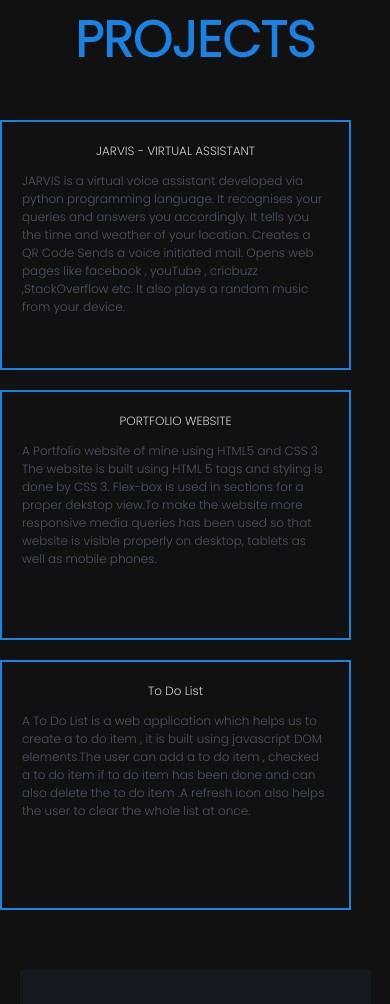
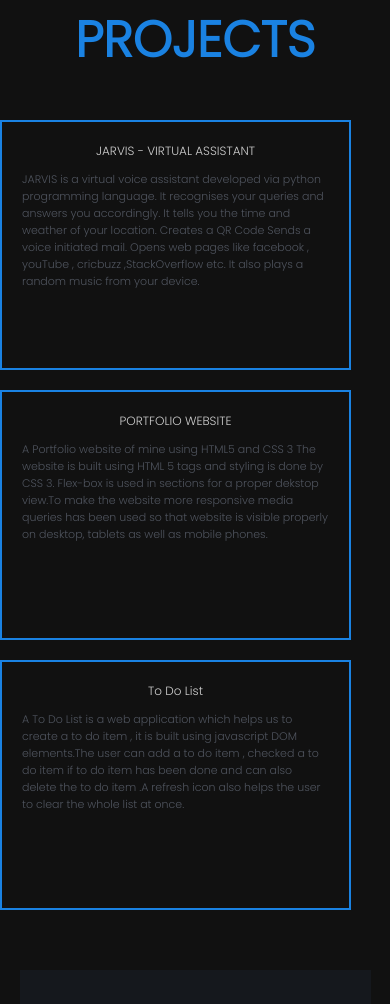
Before and after one commit to shariquestark/portfolio, a plain HTML site: page index.html in a window 390 px wide. Shown: the part 3109-4113 px from the top of the page. Drawn offline with Linux system fonts and the light colour scheme.

Commit message:
final commit

```diff
--- a/index.html
+++ b/index.html
@@ -221,7 +221,7 @@
     <!--Contact-->
     <section id="contact" data-aos="fade-up">
         <!--Form-->
-        <form>
+        <form autocomplete="off">
             <input type="text" name="full-name" placeholder="Enter your name">
             <input type="email" name="email" placeholder="example@gmail.com">
             <textarea name="message" placeholder="write your messsage"></textarea>
--- a/style.css
+++ b/style.css
@@ -671,6 +671,10 @@
         font-size: 25px;
     }
 
+    .card-text {
+        overflow: hidden;
+    }
+
     .card-text p {
         color: #8a94a783;
     }
@@ -710,6 +714,9 @@
             margin-left: 0;
             margin-right: 0;
         }
+        .card-text p {
+            font-size: 11px;
+        }
     }
 
     @media(max-width:620px) {
@@ -731,6 +738,10 @@
         .time-head h1 {
             font-size: 30px;
             text-align: center;
+        }
+        /* cards text */
+        .card-text p {
+            font-size: 11px;
         }
     }
 
```
